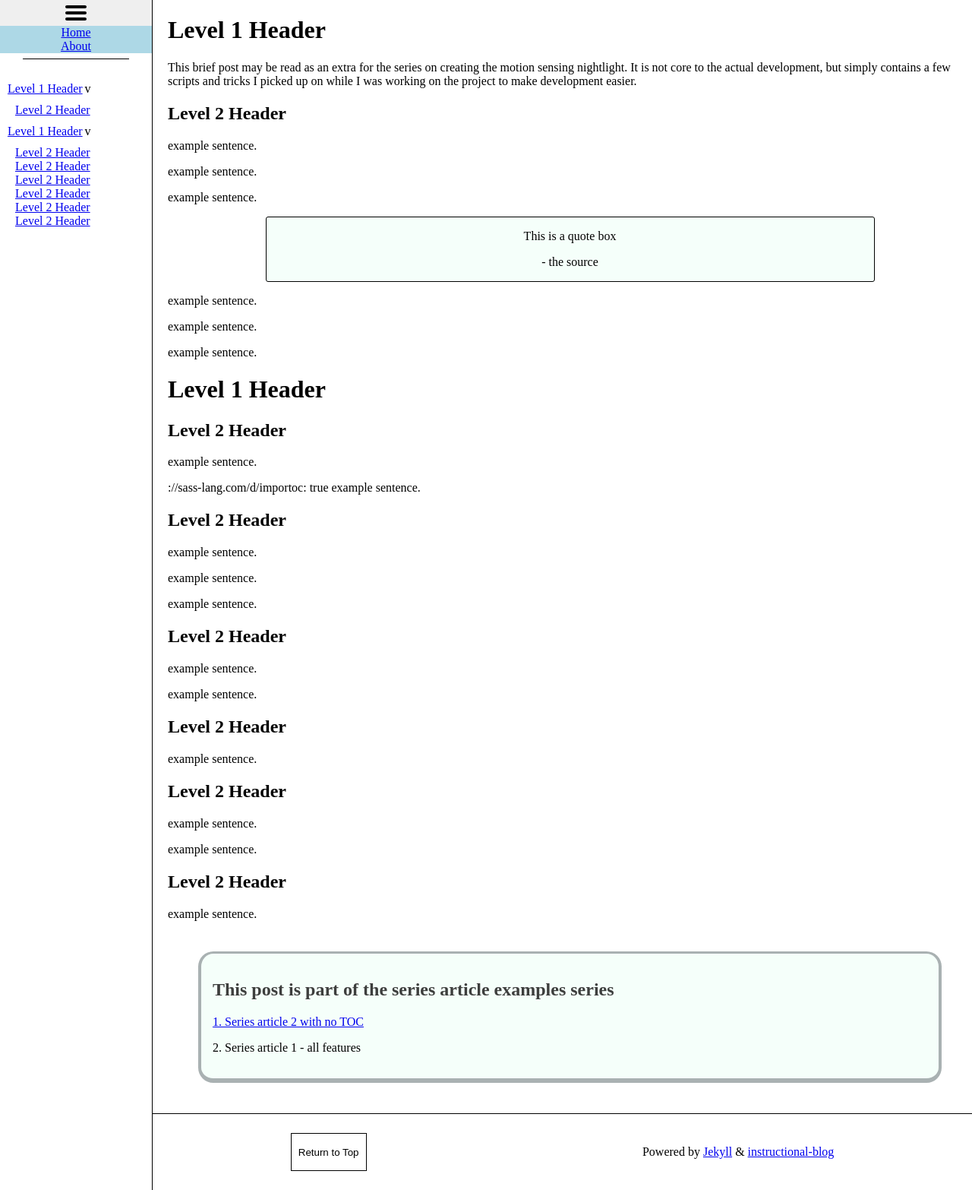
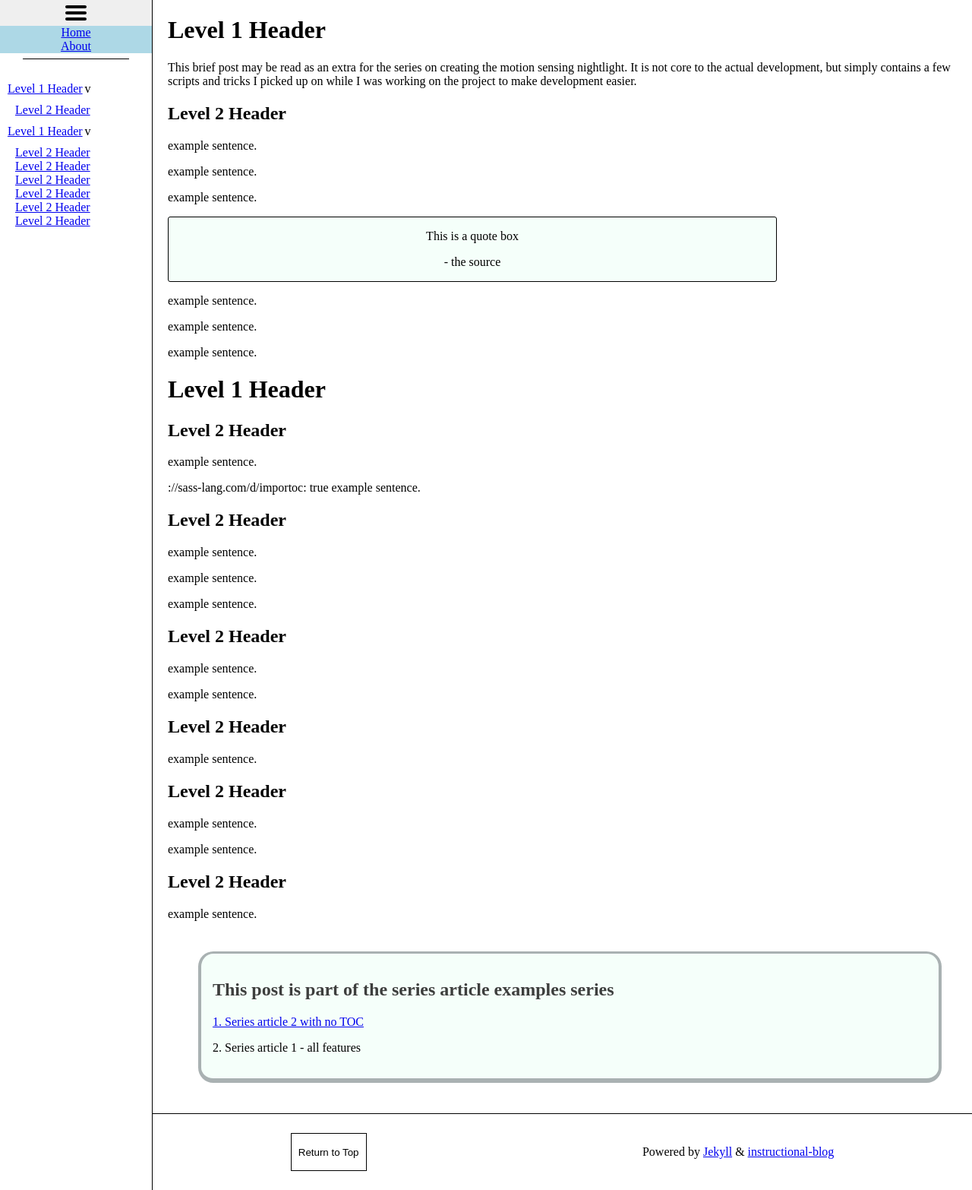
Before and after one commit to scshafe/instructional-blog, a Jekyll site: the page built from _posts/2025-4-12-series1.md, in a window 1280 px wide. Shown: the whole page at 76% size. Built offline with Jekyll 4.4.1, drawn with Linux system fonts in a browser that asks for light colours; the table of contents is made by our own code.

Commit message:
fixed margins for quote boxes

```diff
--- a/_sass/instructional-blog.scss
+++ b/_sass/instructional-blog.scss
@@ -2,7 +2,8 @@
 .instructional-blog {
 
     blockquote {
-        margin: auto;
+        margin-left: 0px;
+        margin-right: 20px;
         max-width: 800px;
         border: 1px solid;
         border-radius: 3px;
```
